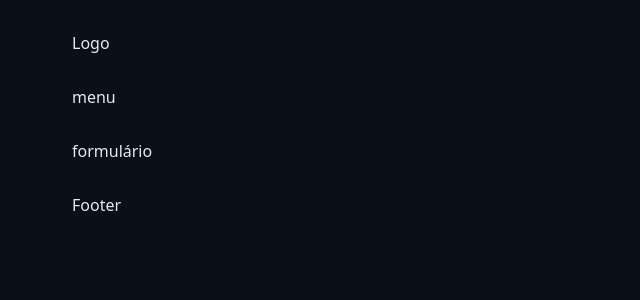
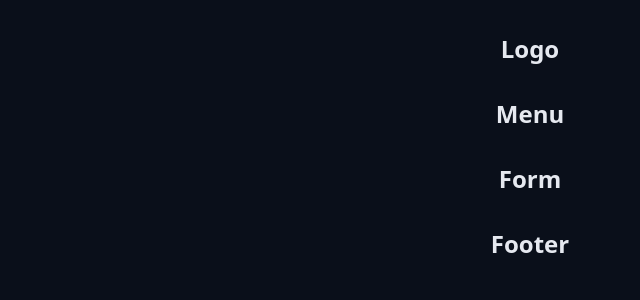
Before and after one commit to MarvinRF/chronos-pomodoro, a React (Vite) app: page / in a window 1280 px wide. Shown: the top 300 px of the page, without its empty margins (110-750 px from the left). Built offline with nearby package versions, Linux system fonts and the light colour scheme.

Commit message:
Refactors layout with Container and Heading
Replaces static divs with reusable components to improve clarity and maintainability.
Removes redundant container-related CSS styles.

```diff
--- a/src/App.tsx
+++ b/src/App.tsx
@@ -1,29 +1,24 @@
+import Container from './components/Container';
+import { Heading } from './components/Heading';
 import './styles/global.css';
 import './styles/theme.css';
 
 export const App = () => {
   return (
     <>
-      <div className='container'>
-        <div className='content'>
-          <section>Logo</section>
-        </div>
-      </div>
-      <div className='container'>
-        <div className='content'>
-          <section>menu</section>
-        </div>
-      </div>
-      <div className='container'>
-        <div className='content'>
-          <section>formulário</section>
-        </div>
-      </div>
-      <div className='container'>
-        <div className='content'>
-          <section>Footer</section>
-        </div>
-      </div>
+      <Container>
+        <Heading>Logo</Heading>
+      </Container>
+
+      <Container>
+        <Heading>Menu</Heading>
+      </Container>
+      <Container>
+        <Heading>Form</Heading>
+      </Container>
+      <Container>
+        <Heading>Footer</Heading>
+      </Container>
     </>
   );
 };
--- /dev/null
+++ b/src/components/Container.module.css
@@ -0,0 +1,11 @@
+.container {
+  max-width: 98rem;
+  margin: 0 auto;
+}
+
+.container-fluid {
+  max-width: auto;
+}
+.content {
+  margin: 3.2rem;
+}
--- /dev/null
+++ b/src/components/Container.tsx
@@ -0,0 +1,18 @@
+import styles from './Container.module.css';
+
+import type { ReactNode } from 'react';
+
+type ContainerProps = {
+  children: ReactNode;
+};
+const Container = ({ children }: ContainerProps) => {
+  return (
+    <div className={styles.container}>
+      <div className={styles.content}>
+        <section>{children}</section>
+      </div>
+    </div>
+  );
+};
+
+export default Container;
--- a/src/styles/global.css
+++ b/src/styles/global.css
@@ -15,16 +15,3 @@ body {
   color: var(--text-default);
   background-color: var(--gray-900);
 }
-
-.container {
-  max-width: 98rem;
-  margin: 0 auto;
-}
-
-.container-fluid {
-  max-width: auto;
-}
-
-.content {
-  margin: 3.2rem;
-}
```
